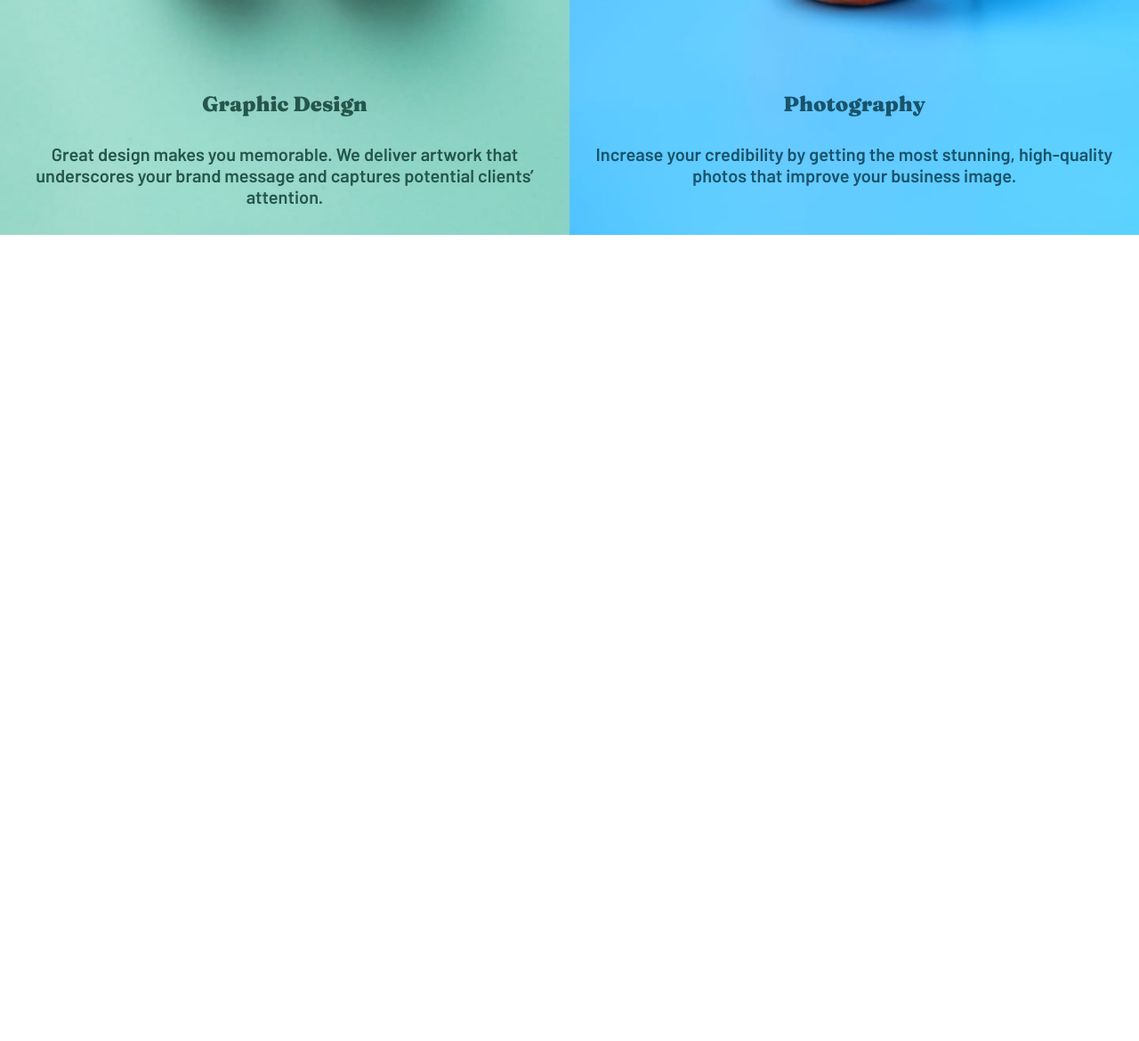
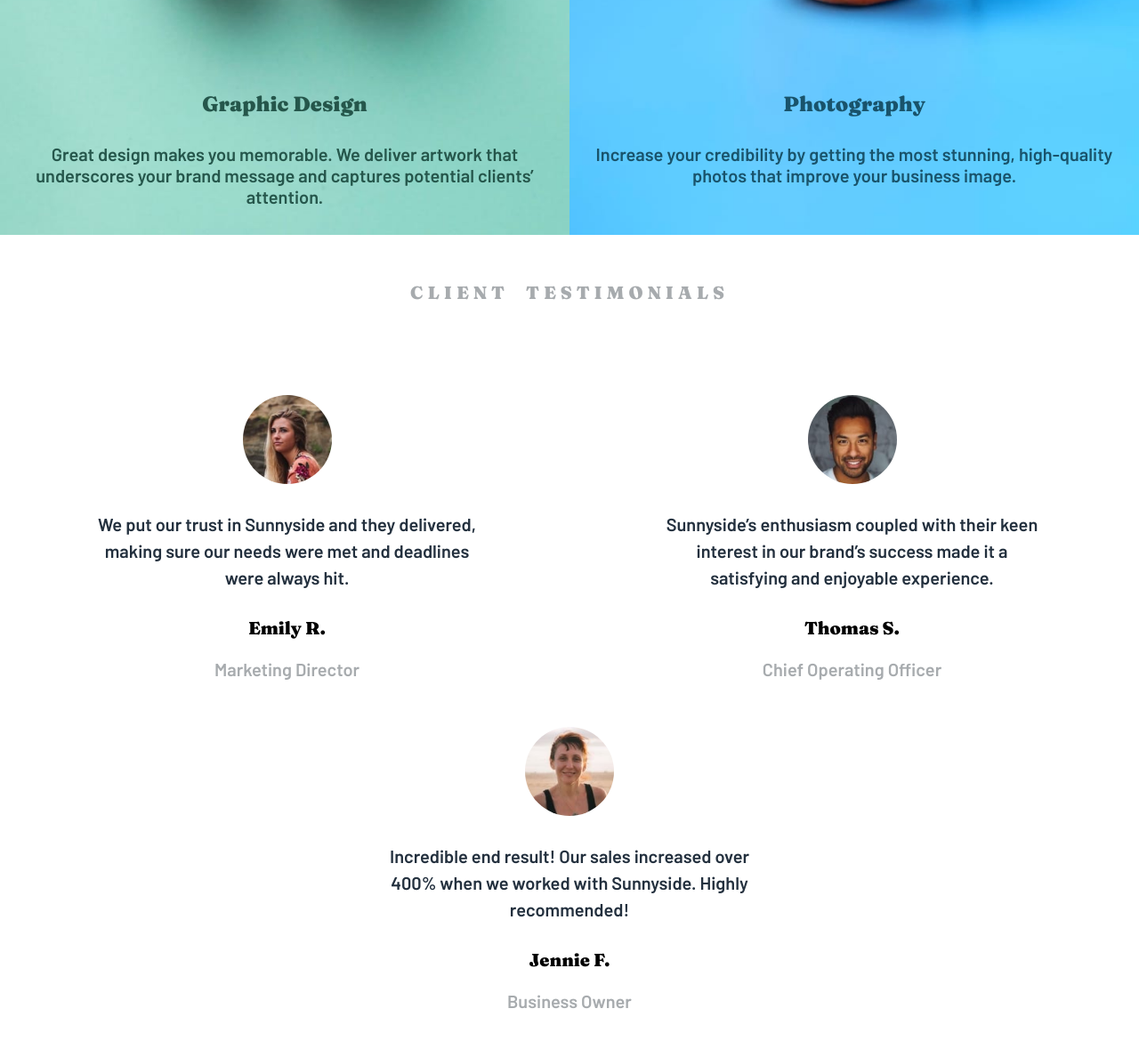
Before and after one commit to Timi-cell/sunnyside-agency, a plain HTML site: page index.html in a window 1280 px wide. Shown: the part 1683-2853 px from the top of the page at 89% size. Before the commit the page ends 1947 px from the top, so only its background shows below. Drawn offline with Linux system fonts and the light colour scheme.

Commit message:
finished the testimonials section

```diff
--- a/css/style.css
+++ b/css/style.css
@@ -34,13 +34,20 @@ html {
   justify-content: space-between;
   align-items: center;
 }
-
+.column-flex-withSpaceAround {
+  display: flex;
+  flex-direction: column;
+  justify-content: space-around;
+  align-items: center;
+  gap: 3rem;
+}
 a {
   text-decoration: none;
 }
 h1,
 h2,
-h3 {
+h3,
+h4 {
   font-family: var(--headersFont);
   font-weight: 900;
 }
@@ -324,7 +331,63 @@ body {
     top: 45%;
   }
 }
+/* testimonials section */
+/* for mobile devices */
+.testimonials {
+  margin-top: 5rem;
+  text-align: center;
+}
+.testimonials > h4 {
+  line-height: 1.5;
+  word-spacing: 1rem;
+  letter-spacing: 0.5rem;
+  color: var(--grayishBlue);
+}
+.testimonials .testimonials--list {
+  margin-top: 7rem;
+  padding: var(--padding);
+  gap: 7rem;
+}
+.testimonials img {
+  border-radius: 50%;
+  width: 10rem;
+  object-fit: cover;
+}
+.testimonials p {
+  color: var(--veryDarkDesaturatedBlue);
+  line-height: 1.5;
+}
+.testimonials .last-paragraph {
+  color: var(--grayishBlue);
+}
+.testimonials .testimonials--list .testimonials--listText__1,
+.testimonials .testimonials--list .testimonials--listText__2,
+.testimonials .testimonials--list .testimonials--listText__3 {
+  gap: 2rem;
+}
+@media screen and (min-width: 768px) {
+  /* for bigger devices */
+  /* testimonials section */
+  .row-flex-withSpaceAround {
+    display: flex;
+    flex-direction: row;
+    flex-wrap: wrap;
+    justify-content: space-around;
+    align-items: center;
+  }
+  .testimonials .testimonials--list {
+    gap: 5rem;
+  }
+  .divided {
+    width: 35%;
+  }
+}
 
+@media screen and (min-width: 1400px) {
+  .divided {
+    width: 30%;
+  }
+}
 /* --end section-- */
 .attribution {
   font-size: 1.5rem;
--- a/index.html
+++ b/index.html
@@ -139,6 +139,47 @@
         </div>
       </div>
     </section>
+    <!-- testimonials section -->
+    <section class="testimonials">
+      <h4>CLIENT TESTIMONIALS</h4>
+      <div
+        class="testimonials--list row-flex-withSpaceAround column-flex-withSpaceAround"
+      >
+        <div class="testimonials--list__1 column-flex-withSpaceAround divided">
+          <img src="./images/image-emily.jpg" alt="emily" />
+          <p>
+            We put our trust in Sunnyside and they delivered, making sure our
+            needs were met and deadlines were always hit.
+          </p>
+          <div class="testimonials--listText__1 column-flex-withSpaceAround">
+            <h4>Emily R.</h4>
+            <p class="last-paragraph">Marketing Director</p>
+          </div>
+        </div>
+        <div class="testimonials--list__2 column-flex-withSpaceAround divided">
+          <img src="./images/image-thomas.jpg" alt="thomas" />
+          <p>
+            Sunnyside’s enthusiasm coupled with their keen interest in our
+            brand’s success made it a satisfying and enjoyable experience.
+          </p>
+          <div class="testimonials--listText__2 column-flex-withSpaceAround">
+            <h4>Thomas S.</h4>
+            <p class="last-paragraph">Chief Operating Officer</p>
+          </div>
+        </div>
+        <div class="testimonials--list__3 column-flex-withSpaceAround divided">
+          <img src="./images/image-jennie.jpg" alt="jennie" />
+          <p>
+            Incredible end result! Our sales increased over 400% when we worked
+            with Sunnyside. Highly recommended!
+          </p>
+          <div class="testimonials--listText__3 column-flex-withSpaceAround">
+            <h4>Jennie F.</h4>
+            <p class="last-paragraph">Business Owner</p>
+          </div>
+        </div>
+      </div>
+    </section>
     <!-- <div class="attribution">
       Challenge by
       <a href="https://www.frontendmentor.io?ref=challenge" target="_blank"
```
